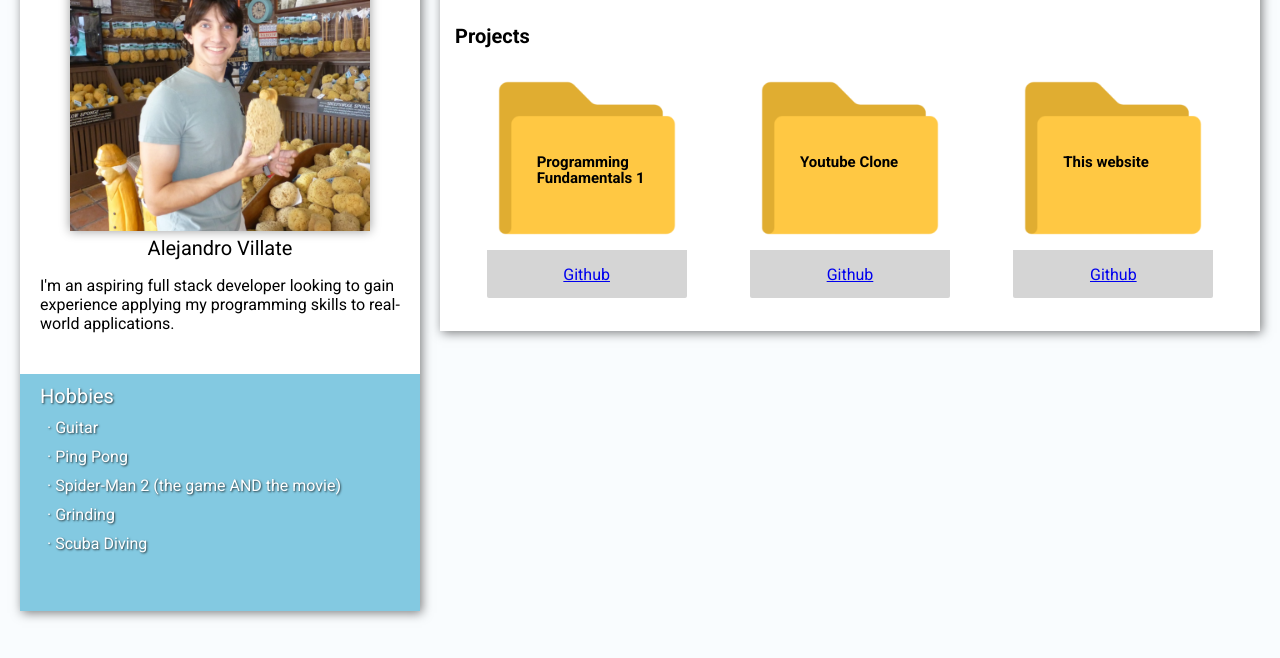
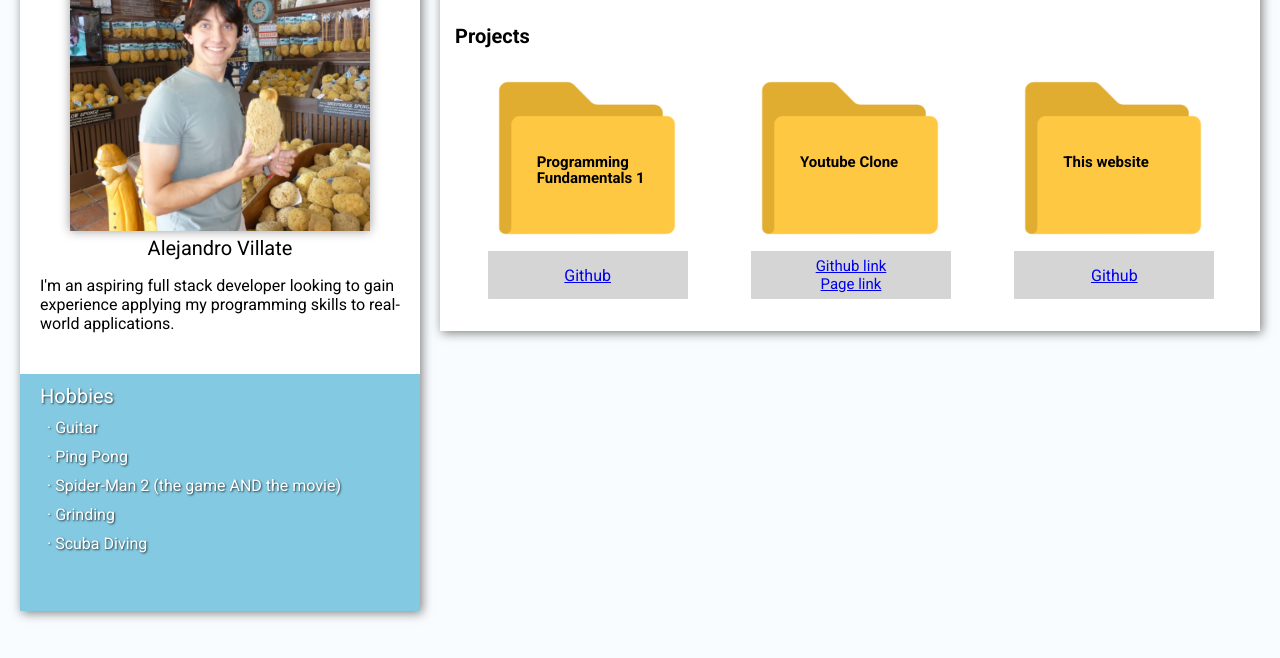
Before and after one commit to aleguy02/SEC-Week-2-Personal-Website, a plain HTML site: page index.html in a window 1280 px wide. Shown: the part 190-848 px from the top of the page. Drawn offline with Linux system fonts and the light colour scheme.

Commit message:
Added page link for Youtube Clone Project

```diff
--- a/index.html
+++ b/index.html
@@ -93,7 +93,8 @@
               </div>
               <div class="project-preview-bottom">
                 <div class="project-preview-link-container">
-                  <a href="https://github.com/aleguy02/SECtraining-Week_1">Github</a>
+                  <a style="font-size: 15px" href="https://github.com/aleguy02/SECtraining-Week_1">Github link</a>
+                  <a style="font-size: 15px" href="https://aleguy02.github.io/SECtraining-Week_1/">Page link</a>
                 </div>
               </div>
             </div>
--- a/styles/body.css
+++ b/styles/body.css
@@ -141,11 +141,12 @@
 
 .project-preview-link-container {
   display: flex;
+  flex-direction: column;
   justify-content: center;
   align-items: center;
   width: 100%;
   height: 100%;
   border-radius: 0px 0px 2px 2px;
   background-color: rgb(213, 213, 213);
-  border: none;
+  border: 1px solid white;
 }
```
